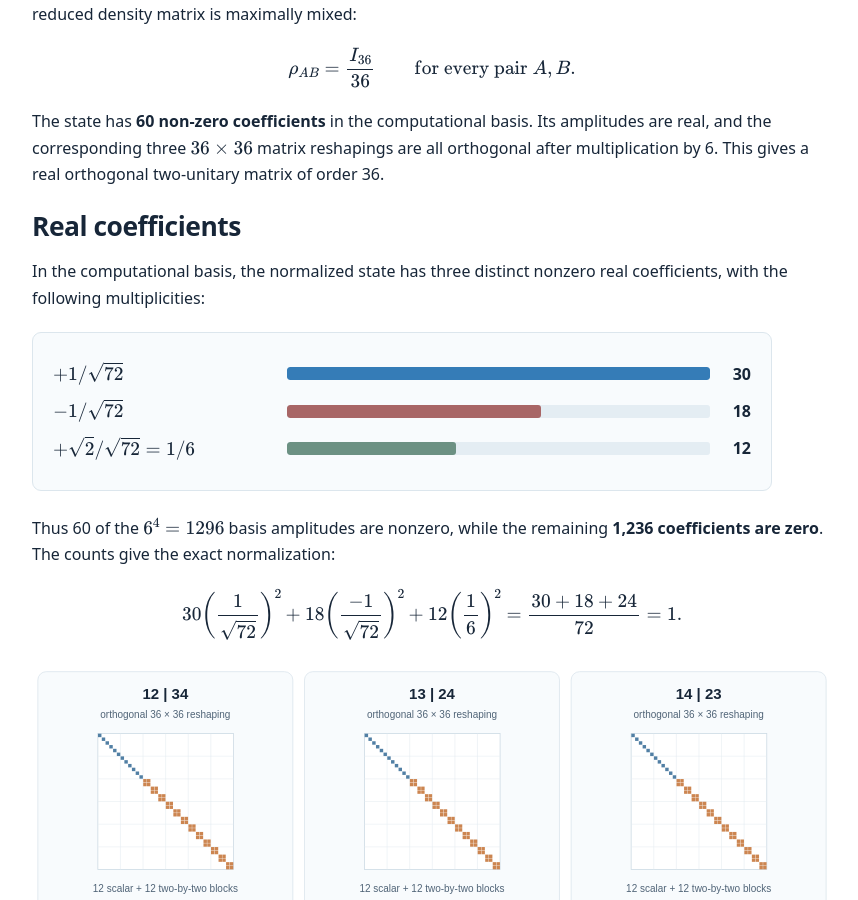
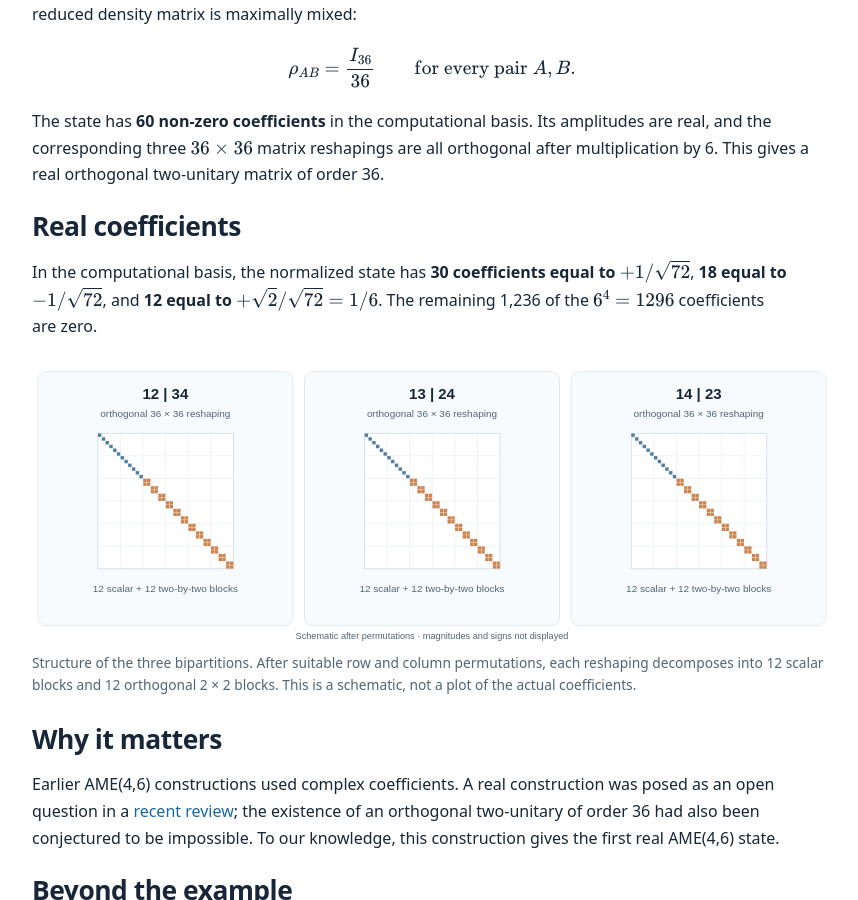
Before and after one commit to palashpandya/palashpandya.github.io, a Jekyll site: the page built from research/ame/real-ame46.md, in a window 1280 px wide and 900 px high, scrolled down 457 px. Shown: the whole window, without its empty margins (78-936 px from the left). Built offline with Jekyll 4.4.1, drawn with Linux system fonts in a browser that asks for light colours.

Commit message:
Present real AME(4,6) coefficient multiplicities in prose

```diff
--- a/research/ame/real-ame46.md
+++ b/research/ame/real-ame46.md
@@ -23,26 +23,7 @@ permalink: /research/ame/real-ame46/
 <p>The state has <strong>60 non-zero coefficients</strong> in the computational basis. Its amplitudes are real, and the corresponding three \(36\times36\) matrix reshapings are all orthogonal after multiplication by 6. This gives a real orthogonal two-unitary matrix of order 36.</p>
 
 <h2>Real coefficients</h2>
-<p>In the computational basis, the normalized state has three distinct nonzero real coefficients, with the following multiplicities:</p>
-<div class="coeff-chart" aria-label="Counts of nonzero real amplitudes in the AME(4,6) state">
-  <div class="coeff-row">
-    <span class="coeff-value">\(+1/\sqrt{72}\)</span>
-    <span class="coeff-track" aria-hidden="true"><span class="coeff-bar coeff-positive" style="width:100%"></span></span>
-    <strong class="coeff-count">30</strong>
-  </div>
-  <div class="coeff-row">
-    <span class="coeff-value">\(-1/\sqrt{72}\)</span>
-    <span class="coeff-track" aria-hidden="true"><span class="coeff-bar coeff-negative" style="width:60%"></span></span>
-    <strong class="coeff-count">18</strong>
-  </div>
-  <div class="coeff-row">
-    <span class="coeff-value">\(+\sqrt{2}/\sqrt{72}=1/6\)</span>
-    <span class="coeff-track" aria-hidden="true"><span class="coeff-bar coeff-root-two" style="width:40%"></span></span>
-    <strong class="coeff-count">12</strong>
-  </div>
-</div>
-<p>Thus 60 of the \(6^4=1296\) basis amplitudes are nonzero, while the remaining <strong>1,236 coefficients are zero</strong>. The counts give the exact normalization:</p>
-<p>\[30\left(\frac{1}{\sqrt{72}}\right)^2+18\left(\frac{-1}{\sqrt{72}}\right)^2+12\left(\frac{1}{6}\right)^2=\frac{30+18+24}{72}=1.\]</p>
+<p>In the computational basis, the normalized state has <strong>30 coefficients equal to \(+1/\sqrt{72}\)</strong>, <strong>18 equal to \(-1/\sqrt{72}\)</strong>, and <strong>12 equal to \(+\sqrt{2}/\sqrt{72}=1/6\)</strong>. The remaining 1,236 of the \(6^4=1296\) coefficients are zero.</p>
 
 <figure class="ame-figure">
 <img src="{{ '/assets/illustrations/real-ame46-blocks.svg' | relative_url }}" alt="A schematic of the three pairings 12 versus 34, 13 versus 24, and 14 versus 23. Each 36 by 36 orthogonal reshaping can be rearranged into twelve one by one blocks and twelve two by two blocks." width="960" height="335" loading="lazy">
```
